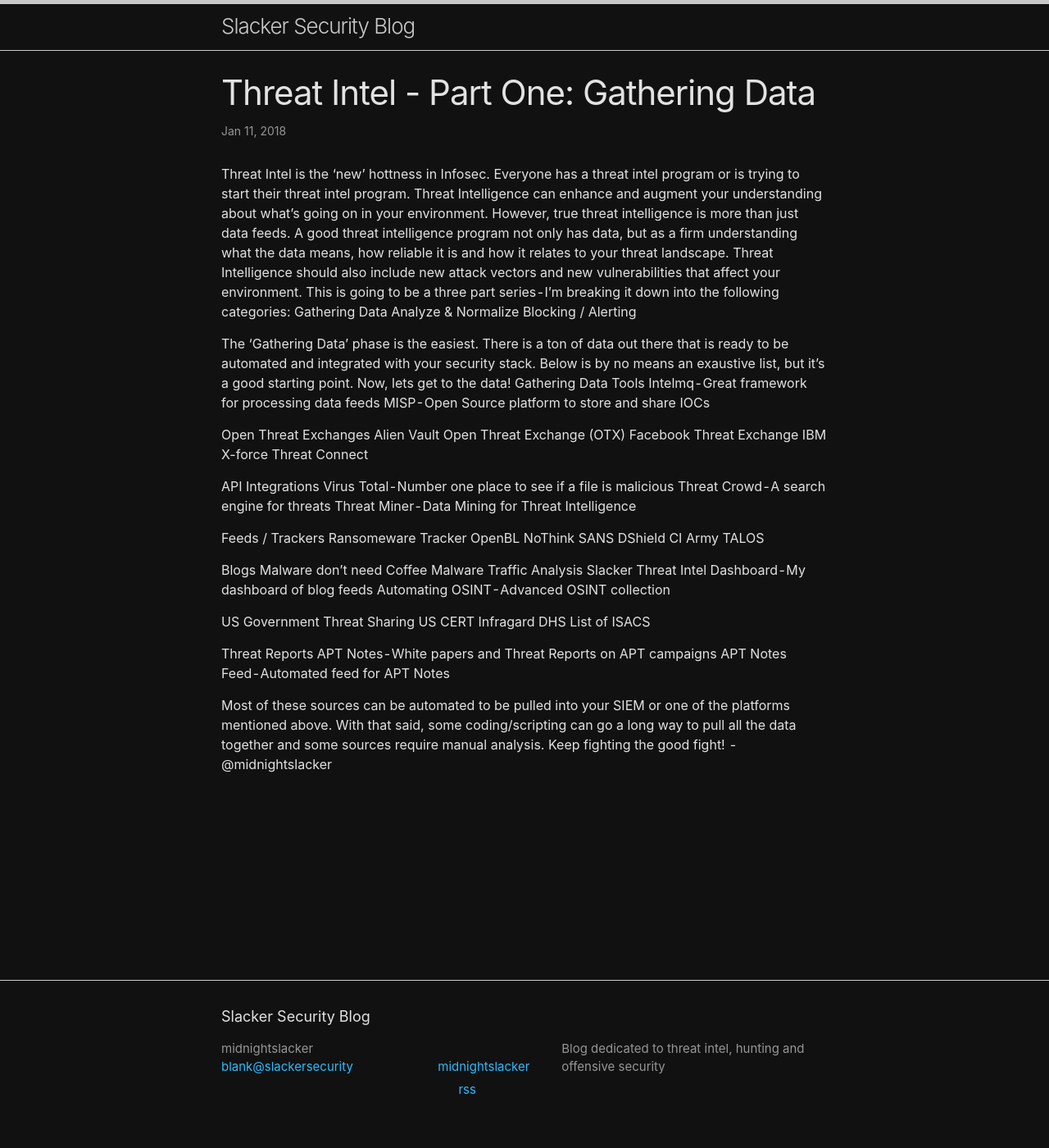
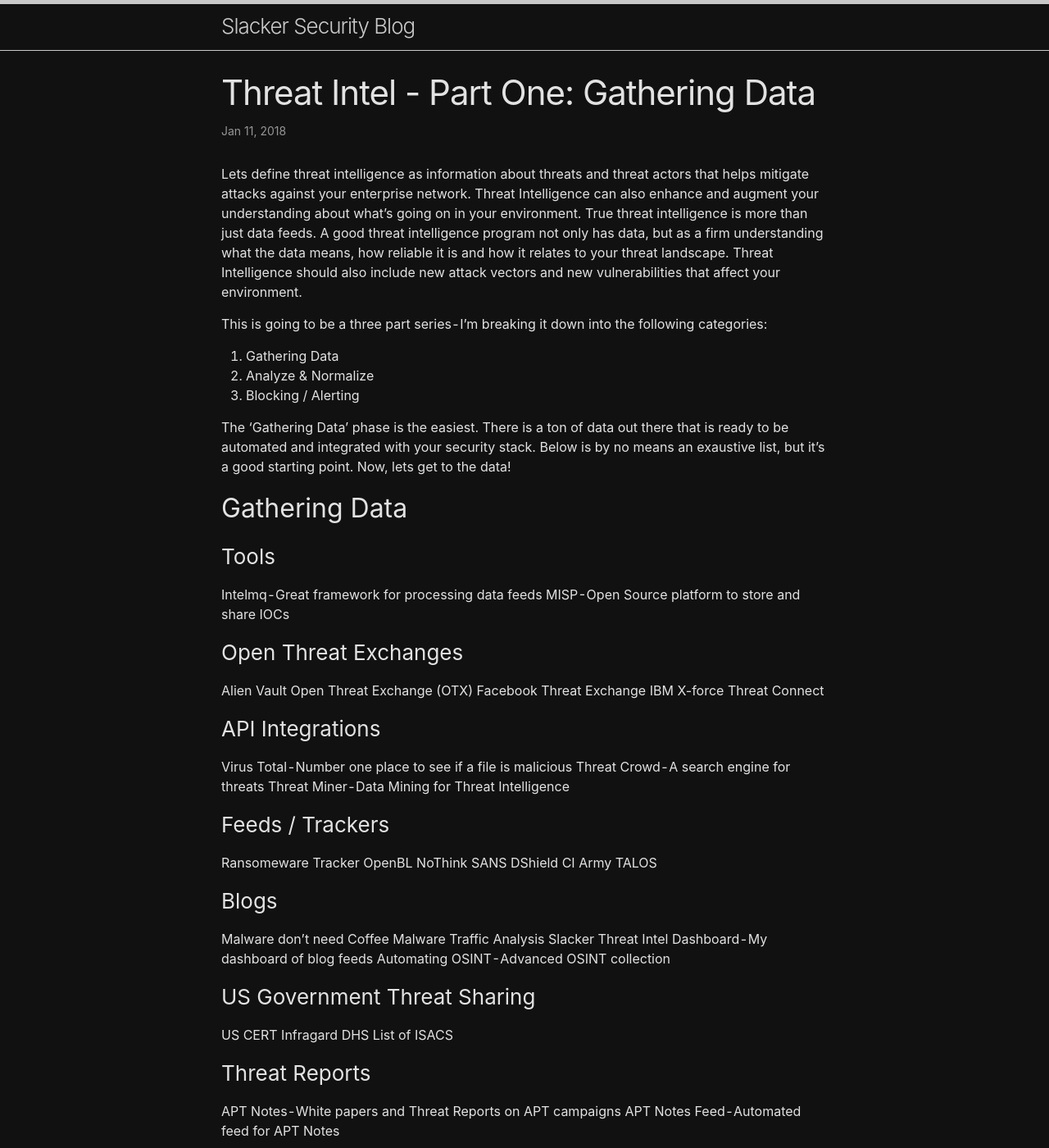
Before and after one commit to slackersecurity/blog, a Jekyll site: the page built from _posts/2018-01-11-threat-intel-1.md, in a window 1280 px wide and 1400 px high. Shown: the whole window at 82% size. Built offline with Jekyll 4.4.1, drawn with Linux system fonts in a browser that asks for light colours.

Commit message:
fixed some formatting

```diff
--- a/_posts/2018-01-11-threat-intel-1.md
+++ b/_posts/2018-01-11-threat-intel-1.md
@@ -4,35 +4,36 @@ title:  "Threat Intel - Part One: Gathering Data"
 date:   2018-01-11
 categories: security
 ---
-
-Threat Intel is the 'new' hottness in Infosec. Everyone has a threat intel program or is trying to start their threat intel program.
-Threat Intelligence can enhance and augment your understanding about what's going on in your environment. However, true threat intelligence is more than just data feeds.
+Lets define threat intelligence as information about threats and threat actors that helps mitigate attacks against your enterprise network.
+Threat Intelligence can also enhance and augment your understanding about what's going on in your environment. True threat intelligence is more than just data feeds.
 A good threat intelligence program not only has data, but as a firm understanding what the data means, how reliable it is and how it relates to your threat landscape.
 Threat Intelligence should also include new attack vectors and new vulnerabilities that affect your environment.
+
 This is going to be a three part series - I'm breaking it down into the following categories:
-Gathering Data
-Analyze & Normalize
-Blocking / Alerting
+1. Gathering Data
+2. Analyze & Normalize
+3. Blocking / Alerting
 
 The 'Gathering Data' phase is the easiest. There is a ton of data out there that is ready to be automated and integrated with your security stack.
 Below is by no means an exaustive list, but it's a good starting point. Now, lets get to the data!
-Gathering Data
-Tools
+
+## Gathering Data
+### Tools
 Intelmq - Great framework for processing data feeds
 MISP - Open Source platform to store and share IOCs
 
-Open Threat Exchanges
+### Open Threat Exchanges
 Alien Vault Open Threat Exchange (OTX)
 Facebook Threat Exchange
 IBM X-force
 Threat Connect
 
-API Integrations
+### API Integrations
 Virus Total - Number one place to see if a file is malicious
 Threat Crowd - A search engine for threats
 Threat Miner - Data Mining for Threat Intelligence
 
-Feeds / Trackers
+### Feeds / Trackers
 Ransomeware Tracker
 OpenBL
 NoThink
@@ -40,19 +41,19 @@ SANS DShield
 CI Army
 TALOS
 
-Blogs
+### Blogs
 Malware don't need Coffee
 Malware Traffic Analysis
 Slacker Threat Intel Dashboard - My dashboard of blog feeds
 Automating OSINT - Advanced OSINT collection
 
-US Government Threat Sharing
+### US Government Threat Sharing
 US CERT
 Infragard
 DHS
 List of ISACS
 
-Threat Reports
+### Threat Reports
 APT Notes - White papers and Threat Reports on APT campaigns
 APT Notes Feed - Automated feed for APT Notes
 
```
